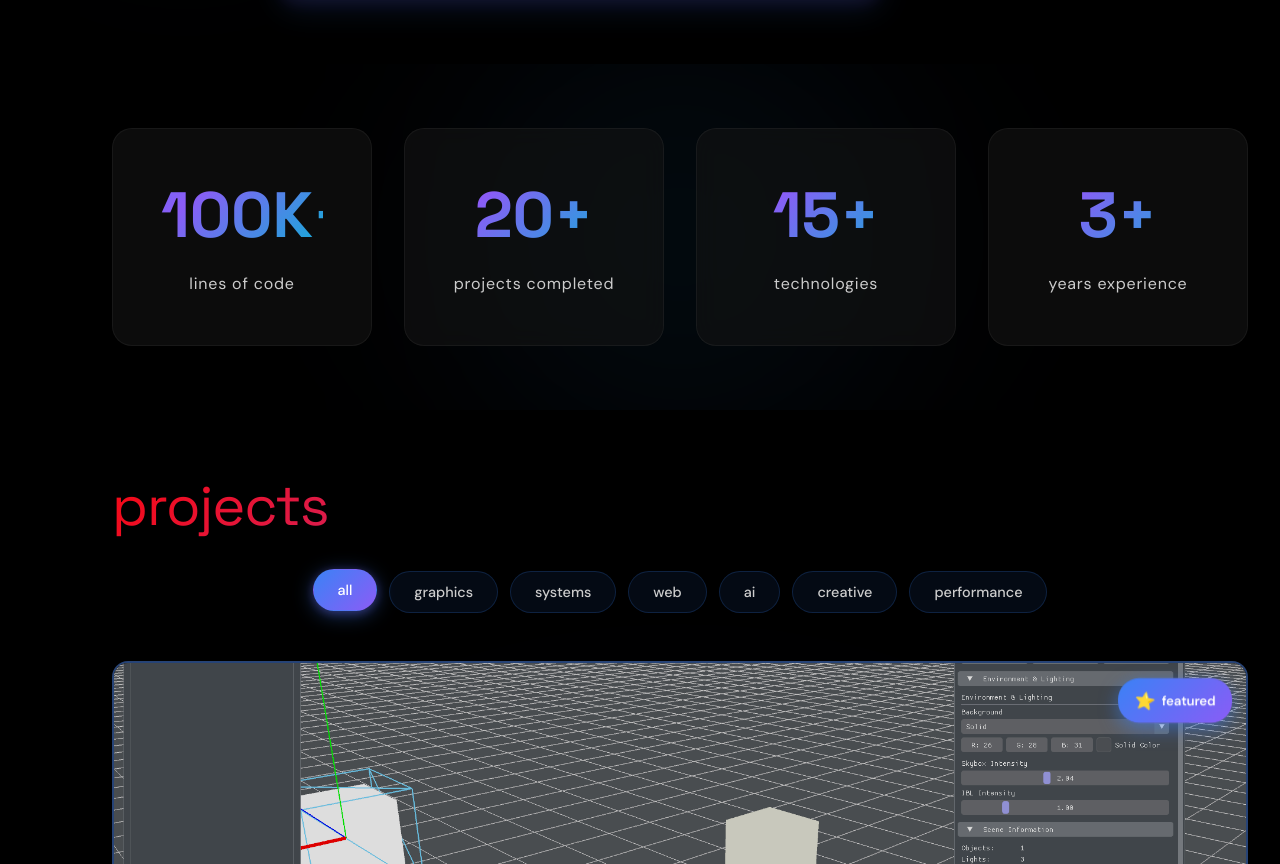
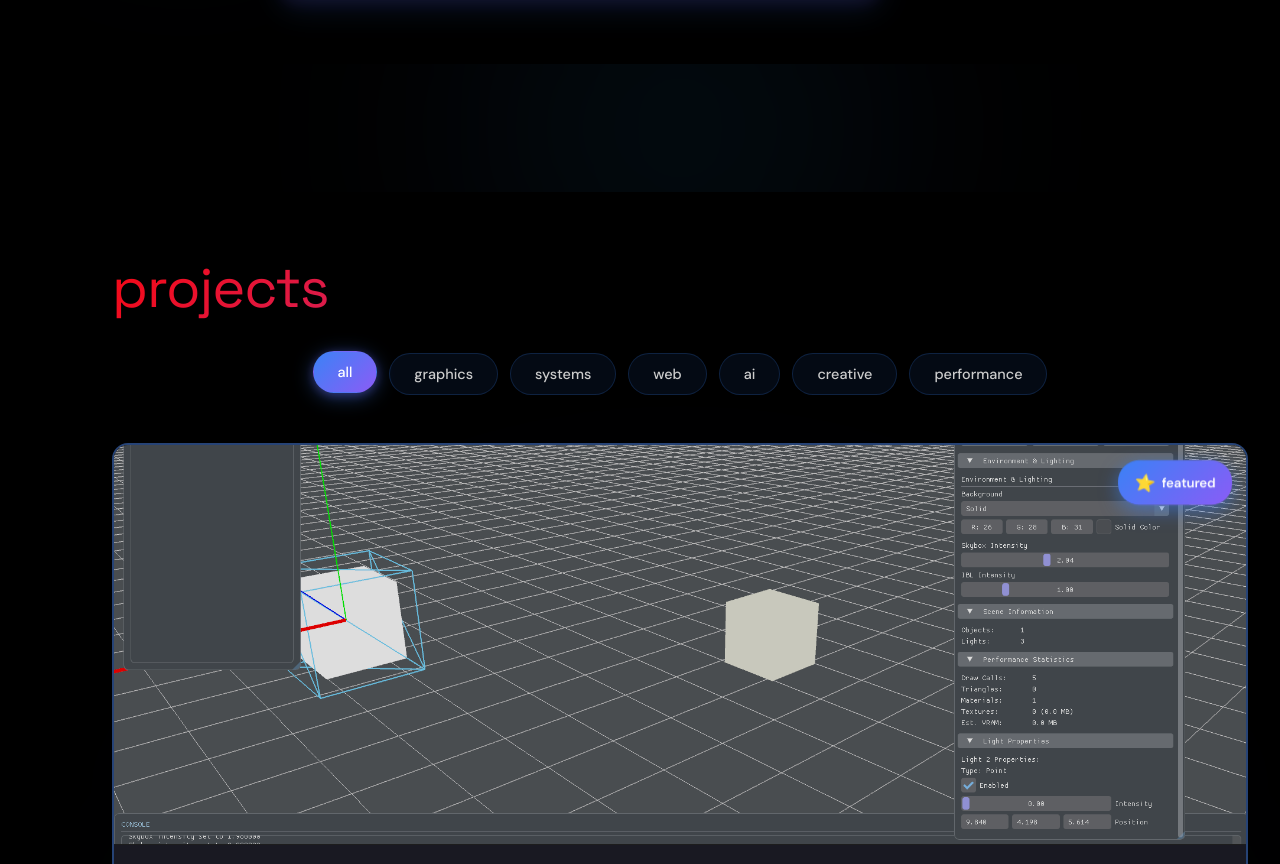
Before and after one commit to AmjadAlthabteh/a_althabtehwebsite, a React (Vite) app: page / in a window 1280 px wide. Shown: the part 1608-2472 px from the top of the page. Built offline with nearby package versions, Linux system fonts and the light colour scheme.

Commit message:
Remove all stats from Stats section

```diff
--- a/src/components/sections/Stats.tsx
+++ b/src/components/sections/Stats.tsx
@@ -11,32 +11,7 @@ interface Stat {
   prefix?: string;
 }
 
-const stats: Stat[] = [
-  {
-    id: 1,
-    value: 100000,
-    label: 'Lines of Code',
-    suffix: '+',
-  },
-  {
-    id: 2,
-    value: 20,
-    label: 'Projects Completed',
-    suffix: '+',
-  },
-  {
-    id: 3,
-    value: 15,
-    label: 'Technologies',
-    suffix: '+',
-  },
-  {
-    id: 4,
-    value: 3,
-    label: 'Years Experience',
-    suffix: '+',
-  },
-];
+const stats: Stat[] = [];
 
 const Stats = () => {
   const [ref, inView] = useInView({
```
